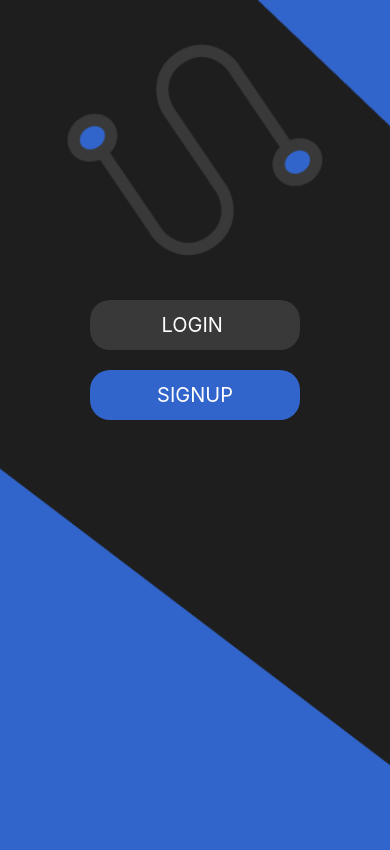
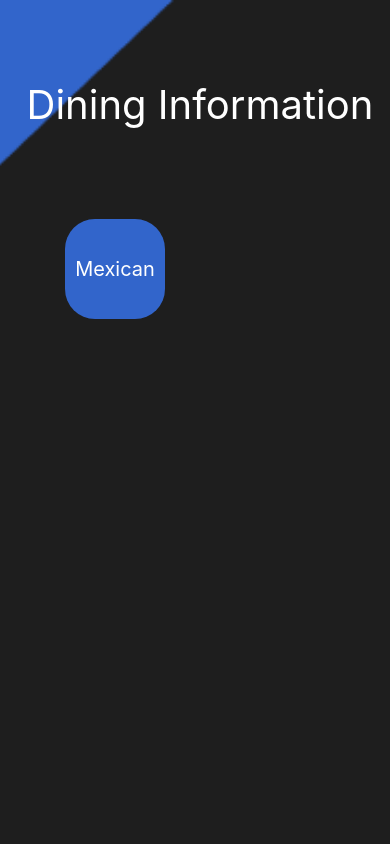
Before and after one commit to cse442-at-ub/project_s23-the-upper-bound, a React Native app: screen /dining in a window 390 px wide. Before the commit this address had no page. Built offline with nearby package versions, Linux system fonts and the light colour scheme; what parse would draw is missing.

Commit message:
added dining info button to homescreen, began mexican info #46

```diff
--- a/App.js
+++ b/App.js
@@ -22,6 +22,8 @@ import LoginScreen from "./Components/LoginScreen";
 import SignupScreen from "./Components/SignupScreen";
 import EventScreen from "./Components/EventScreen";
 import AppScreen from "./Components/AppScreen";
+import DiningInfo from "./Components/DiningInformation.js"
+import Mexican from "./Components/tacos.js";
 
 import HomeScreen from "./Components/HomeScreen.js";
 import ResourceScreen from "./Components/ResourceScreen.js";
@@ -132,6 +134,16 @@ export default function App() {
 					component={EventScreen}
 					options={{headerShown:false}}
 				></Stack.Screen>
+				<Stack.Screen
+					name="mexican"
+					component={Mexican}
+					options={{headerShown:false}}
+				></Stack.Screen>
+				<Stack.Screen
+					name="dining"
+					component={DiningInfo}
+					options={{headerShown:false}}
+				></Stack.Screen>
 
 				<Stack.Screen
 				name="apps"
--- /dev/null
+++ b/Components/DiningInformation.js
@@ -0,0 +1,89 @@
+import { StatusBar } from "expo-status-bar";
+import {
+  Pressable,
+  StyleSheet,
+  Text,
+  View,
+  ImageBackground,
+} from "react-native";
+import React, { useEffect, useState } from "react";
+import { Pre } from "@expo/html-elements";
+import Mexican from "./tacos"
+import { NavigationContainer } from "@react-navigation/native";
+
+export default function DiningInfo({navigation}) {
+  return (
+    <View style={styles.container}>
+      <ImageBackground
+        source={require("../assets/BlueTri.png")}
+        style={styles.welcomeUp}
+      ></ImageBackground>
+      <Text style={styles.userTxt}>Dining Information</Text>
+        <Pressable
+        style={styles.taco}
+        title="tacos"
+        onPress={() => navigation.navigate("mexican")}
+        >
+        <Text style={styles.buttonTXT}>Mexican</Text>
+        </Pressable>
+
+
+    </View>
+  );
+}
+
+const styles = StyleSheet.create({
+  container: {
+    flex: 1,
+    backgroundColor: "#1E1E1E",
+    alignItems: "center",
+  },
+  userTxt: {
+    color: "#FFFFFF",
+    marginLeft: 10,
+    fontSize: 40,
+    top: -120,
+  },
+  welcomeUp: {
+    height: 200,
+    width: 300,
+    marginLeft: -100,
+    justifyContent: "center",
+    transform: [{ scaleX: -1 }],
+  },
+  welcomeDown: {
+    height: 300,
+    width: 150,
+    left: 200,
+    top: -440,
+    justifyContent: "center",
+    transform: [{ scaleX: 1 }, { scaleY: -1 }],
+    alignItems: "center",
+  },
+  taco:{
+    height: 100,
+    width: 100,
+    justifyContent: "center",
+    alignItems: "center",
+    top: -30,
+    left: -80,
+    backgroundColor: "#3265CB",
+    borderRadius: 30,
+  },
+  smoothies:{},
+  chicken:{},
+  burgers:{},
+  american:{},
+  greek:{},
+  indian:{},
+  pasta:{},
+  noodles:{},
+  chinese:{},
+  sandwhiches:{},
+  salads:{},
+  buttonTXT: {
+    fontSize: 20,
+    color: "white",
+    borderRadius: 10,
+  },
+});
--- a/Components/HomeScreen.js
+++ b/Components/HomeScreen.js
@@ -36,6 +36,7 @@ export default function HomeScreen({ navigation }) {
 				console.log("content to pass: ", content);
 				navigation.navigate("tunnels", { content: content });
 				break;
+
 		default:
 		}
 	}
@@ -52,6 +53,7 @@ export default function HomeScreen({ navigation }) {
         ></ImageBackground>
 
         <View style={styles.topButtonRow}>
+          <View style={styles.buttonAndTextView}>
             <Pressable
               style={styles.buildingsButton}
               title="Buildings"
@@ -59,8 +61,21 @@ export default function HomeScreen({ navigation }) {
             >
               <Text style={styles.buttons}>🏫</Text>
             </Pressable>
+            <Text style={styles.underButtonText}>{"Buildings"}</Text>
           </View>
-				<Text style={styles.underButtonText}>Buildings</Text>
+
+          <View>
+            <Pressable
+              style={styles.DiningButton}
+              title="Dining Information"
+              onPress={() => navigation.navigate("dining")}
+            >
+              <Text style={styles.buttons}>🍽️</Text>
+
+            </Pressable>
+			<Text style={styles.underButtonText}>{"   Dining Info"}</Text>
+          </View>
+        </View>
 
         <View style={styles.secondButtonRow}>
           <View style={styles.buttonAndTextView}>
@@ -74,7 +89,7 @@ export default function HomeScreen({ navigation }) {
             <Text style={styles.underButtonText}>Tunnels</Text>
           </View>
 
-					{ hide &&
+          {hide && (
             <View style={styles.buttonAndTextView}>
               <Pressable
                 style={styles.mapButtons}
@@ -85,12 +100,8 @@ export default function HomeScreen({ navigation }) {
               </Pressable>
               <Text style={styles.underButtonText}>Blue Lights</Text>
             </View>
-					}
+          )}
         </View>
-
-
-
-
 
         <View style={styles.underButtonTextRow}></View>
 
@@ -249,6 +260,8 @@ const styles = StyleSheet.create({
 	buttons: {
 		fontSize: 50,
 		color: "white",
+		alignContent:"center",
+		justifyContent:"center",
 	},
 
 	underButtonText: {
@@ -288,4 +301,13 @@ const styles = StyleSheet.create({
 		justifyContent: "space-between",
 		marginTop: 10,
 	},
+	DiningButton:{
+		borderRadius: 100,
+		height: 80,
+		width: 80,
+		alignItems: "center",
+		justifyContent: "center",
+		backgroundColor: "#3265CB",
+
+	},
 });
--- /dev/null
+++ b/Components/tacos.js
@@ -0,0 +1,30 @@
+import { StatusBar } from "expo-status-bar";
+import {
+  Pressable,
+  StyleSheet,
+  Text,
+  View,
+  ImageBackground,
+} from "react-native";
+import React, { useEffect, useState } from "react";
+import { Pre } from "@expo/html-elements";
+import { NavigationContainer } from "@react-navigation/native";
+
+
+export default function Mexican(){
+return(
+    <View style={styles.container}>
+
+
+    </View>
+);
+}
+
+
+const styles = StyleSheet.create({
+    container: {
+      flex: 1,
+      backgroundColor: "#1E1E1E",
+      alignItems: "center",
+    },
+});
```
Lines whose indentation alone changed are shown as unchanged.
